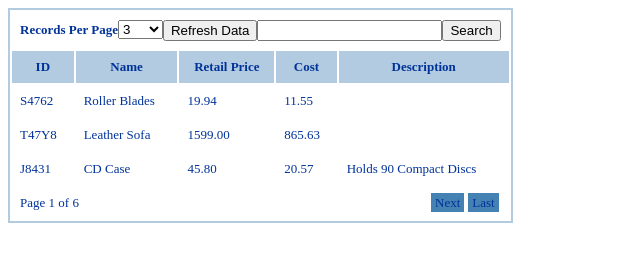
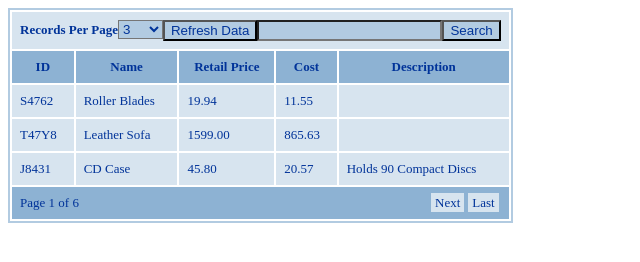
Before and after one commit to mikedev9000/dynamic_tables, a plain HTML site: page index.html in a window 1280 px wide. Shown: the whole page, without its empty margins (0-640 px from the left). Drawn offline with Linux system fonts and the light colour scheme.

Commit message:
Adding some more styles...

```diff
--- a/less/dynamic-table.less
+++ b/less/dynamic-table.less
@@ -1,8 +1,8 @@
 @backgroundColor: #b2cbe1;
 
-@lightBackgroundColor: lighten( @backgroundColor, 30% );
+@lightBackgroundColor: lighten( @backgroundColor, 10% );
 
-@darkBackgroundColor: darken( @backgroundColor, 30% );
+@darkBackgroundColor: darken( @backgroundColor, 10% );
 
 @textColor: #039;
 
@@ -15,11 +15,16 @@ table.dynamic-table{
 		padding: 8px;
 	}
 	thead{
+		input, select {
+			background-color: @backgroundColor;
+			color: @textColor;
+		}
 		tr.inputs{
 			text-align: center;
+			background: @lightBackgroundColor;
 		}
 		tr.columnHeaders{
-			background: @backgroundColor;
+			background: @darkBackgroundColor;
 		}
 	}
 	tfoot{
@@ -29,18 +34,22 @@ table.dynamic-table{
 		div.paging-buttons{
 			float: right;
 			a{
-				background: @darkBackgroundColor;
+				background: @lightBackgroundColor;
 				padding: 2px 4px;
 				margin: 2px;
 			}
+			a:hover{
+				background: @backgroundColor;
+				cursor: pointer;
+			}
 		}
-		td{
-			backround: @darkBackgroundColor
+		tr{
+			background: @darkBackgroundColor;
 		}
 	}
 	tbody{
 		tr{
-
+			background: @lightBackgroundColor;
 		}
 	}
 }
```
